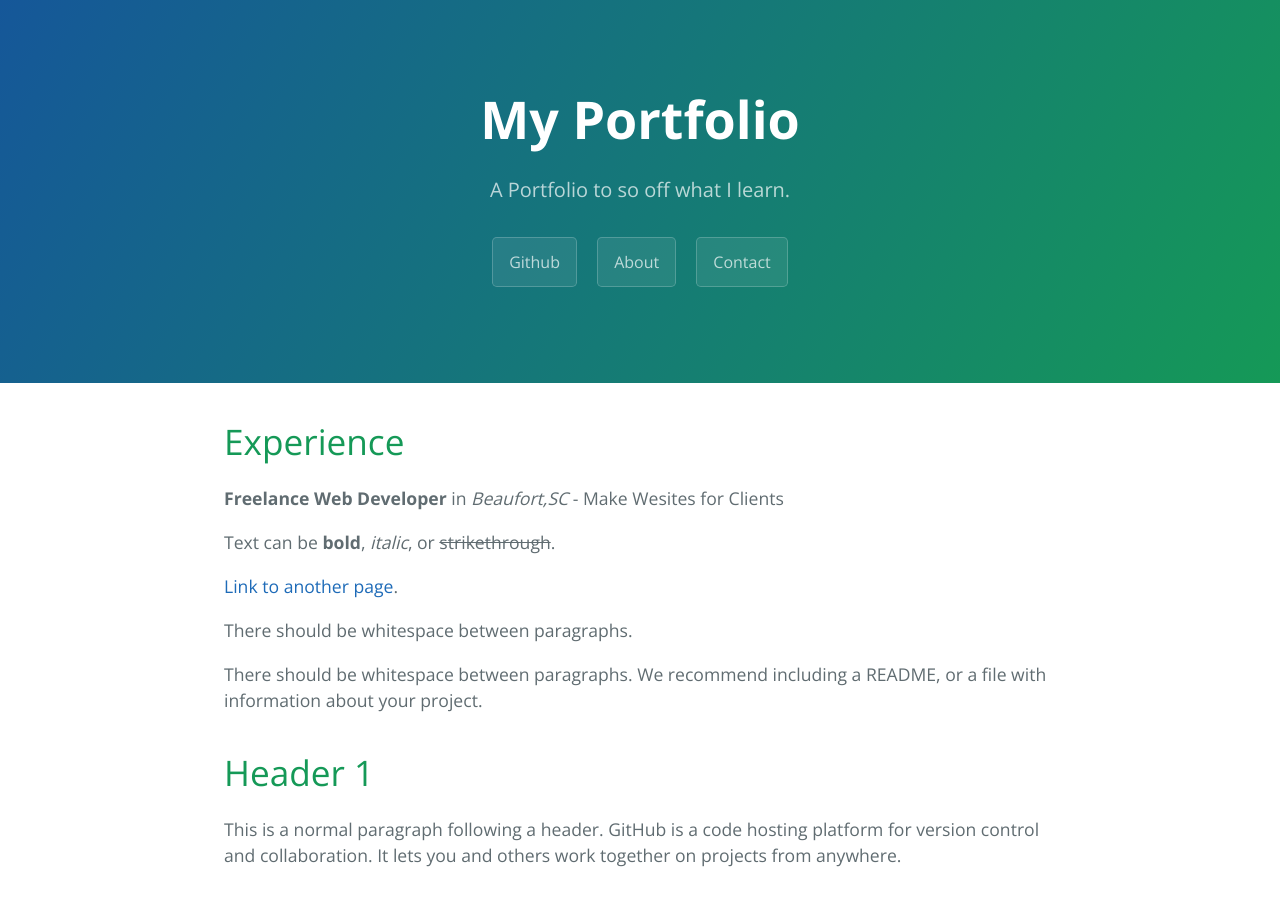
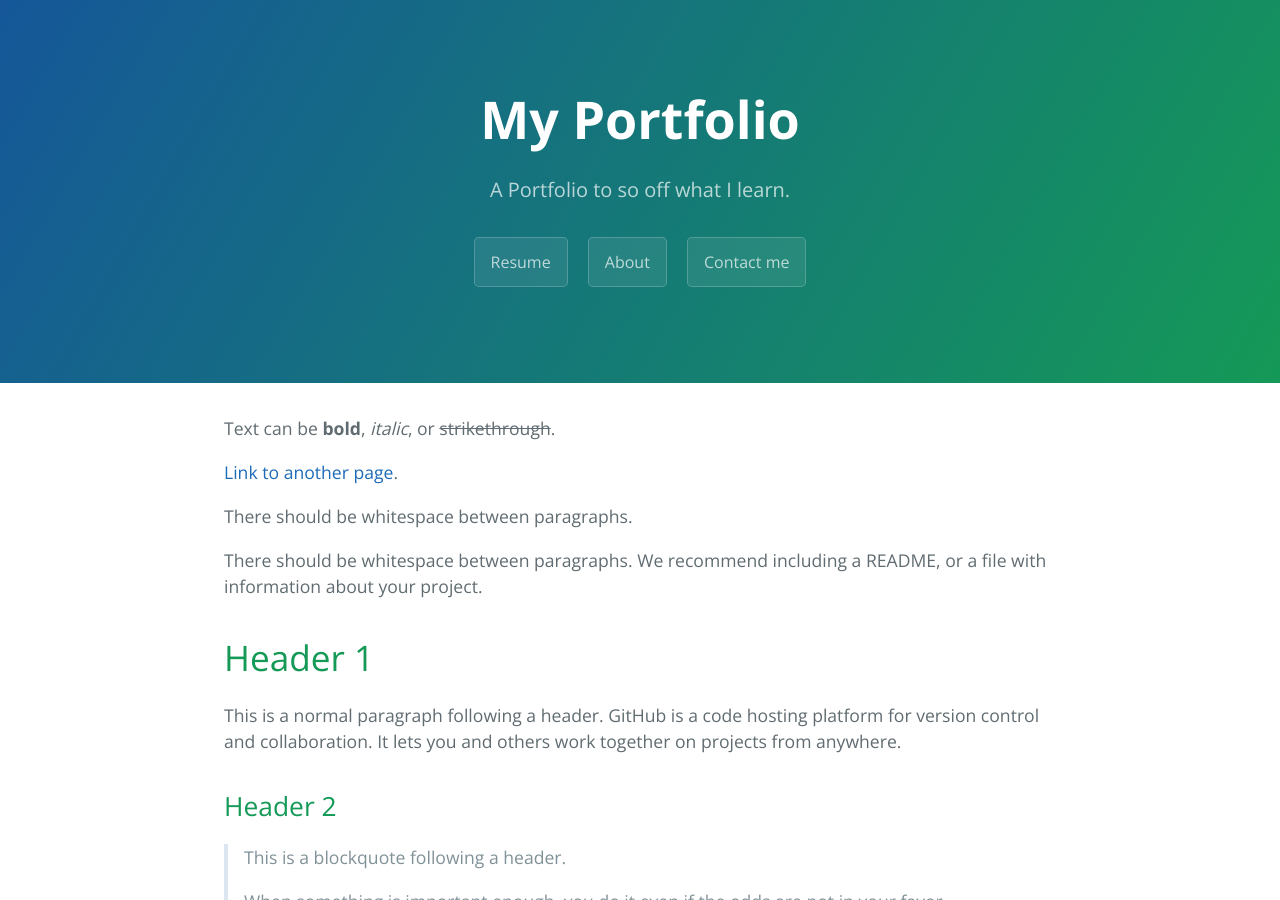
Before and after one commit to usedtoliveonmars/myportfolio, a Jekyll site: the page built from index.md, in a window 1280 px wide and 900 px high. Built offline with Jekyll 4.4.1, drawn with Linux system fonts in a browser that asks for light colours; our own code applies the rules of GitHub Pages for plain Markdown files.

Commit message:
added resume and contact me page

```diff
--- a/_layouts/default.html
+++ b/_layouts/default.html
@@ -13,13 +13,9 @@
     <section class="page-header">
       <h1 class="project-name">{{ site.title | default: site.github.repository_name }}</h1>
       <h2 class="project-tagline">{{ site.description | default: site.github.project_tagline }}</h2>
-      {% if site.github.is_project_page %}
-        <a href="#" class="btn">Github</a>
-      {% endif %}
-      {% if site.show_downloads %}
-        <a href="another-page" class="btn">About</a>
-        <a href="#" class="btn">Contact</a>
-      {% endif %}
+        <a href="resume" class="btn">Resume</a>
+        <a href="about" class="btn">About</a>
+        <a href="contactme" class="btn">Contact me</a>
     </section>
 
     <section class="main-content">
--- a/index.md
+++ b/index.md
@@ -1,10 +1,6 @@
 ---
 layout: default
 ---
-
-# Experience
-
-**Freelance Web Developer** in _Beaufort,SC_ - Make Wesites for Clients
 
 Text can be **bold**, _italic_, or ~~strikethrough~~.
 
```
Also changed, not shown: about.md (renamed from another-page.md, +1 -1 lines), contactme.md (added, +9 -0 lines), resume.md (added, +12 -0 lines), 5 other files.
